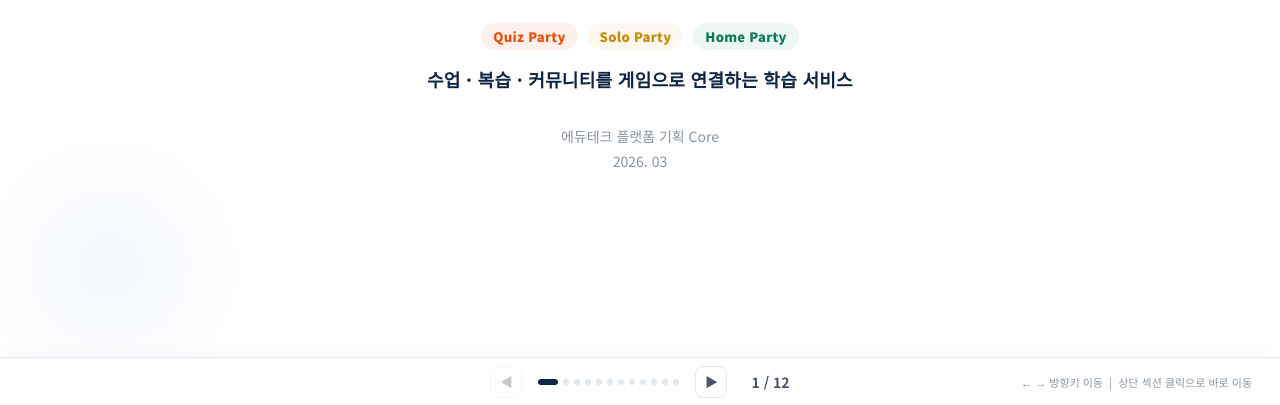
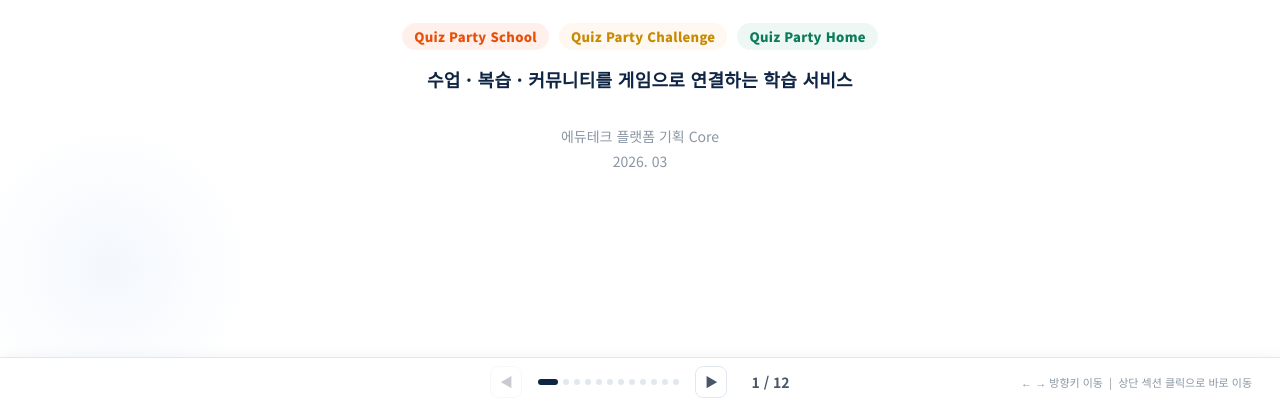
Before and after one commit to munmin0524-arch/report, a plain HTML site: page index.html in a window 1280 px wide. Shown: the part 395-800 px from the top of the page. Drawn offline with Linux system fonts and the light colour scheme.

Commit message:
서비스명 퀴즈파티 시리즈로 통합: School/Challenge/Home
Co-Authored-By: Claude Opus 4.6 <noreply@anthropic.com>

```diff
--- a/index.html
+++ b/index.html
@@ -479,9 +479,9 @@ html, body {
         Game Service Planning
       </div>
       <div class="up" style="display:flex;gap:10px;flex-wrap:wrap;justify-content:center;margin-bottom:16px;">
-        <span class="pill" style="background:#FFF0EB;color:var(--orange);font-weight:800;">Quiz Party</span>
-        <span class="pill" style="background:#FFF8F0;color:#C88A00;font-weight:800;">Solo Party</span>
-        <span class="pill" style="background:#EDF7F3;color:var(--green);font-weight:800;">Home Party</span>
+        <span class="pill" style="background:#FFF0EB;color:var(--orange);font-weight:800;">Quiz Party School</span>
+        <span class="pill" style="background:#FFF8F0;color:#C88A00;font-weight:800;">Quiz Party Challenge</span>
+        <span class="pill" style="background:#EDF7F3;color:var(--green);font-weight:800;">Quiz Party Home</span>
       </div>
       <div class="up" style="font-size:18px;font-weight:700;color:var(--navy);margin-bottom:32px;letter-spacing:.3px;">수업 · 복습 · 커뮤니티를 게임으로 연결하는 학습 서비스</div>
       <div class="up" style="font-size:14px;color:var(--text3);line-height:1.8;">
@@ -734,7 +734,7 @@ html, body {
     <div class="g3" style="flex:1;gap:16px;">
       <div class="game-c up" style="border-color:#FCCAB8;background:#FFF8F5;display:flex;flex-direction:column;">
         <div style="width:48px;height:48px;border-radius:12px;background:#FFE8E0;display:flex;align-items:center;justify-content:center;font-size:22px;font-weight:900;color:var(--orange);margin-bottom:12px;">1</div>
-        <div style="font-size:20px;font-weight:900;color:var(--orange);margin-bottom:4px;">Quiz Party</div>
+        <div style="font-size:20px;font-weight:900;color:var(--orange);margin-bottom:4px;">Quiz Party School</div>
         <span class="pill p-o" style="font-size:14.5px;margin-bottom:10px;display:inline-block;">교사용 · 실시간 수업 · 과제 (수업용)</span>
         <div class="body" style="font-size:16px;line-height:1.7;">
           교사·학생이 <strong>동시 참여</strong>하는 실시간 퀴즈 게임
@@ -743,12 +743,12 @@ html, body {
           간편 에디터로 빠르게 게임을 구성하고, 학생 참여 현황을 <strong>한눈에 확인</strong>
         </div>
         <div style="margin-top:30px;height:270px;border-radius:10px;overflow:hidden;">
-          <img src="6_1.png" alt="Quiz Party 화면" style="width:100%;height:100%;object-fit:cover;border-radius:10px;image-rendering:auto;">
+          <img src="6_1.png" alt="Quiz Party School 화면" style="width:100%;height:100%;object-fit:cover;border-radius:10px;image-rendering:auto;">
         </div>
       </div>
       <div class="game-c up" style="border-color:#C5D8F5;background:#F5F8FF;display:flex;flex-direction:column;">
         <div style="width:48px;height:48px;border-radius:12px;background:#EEF4FF;display:flex;align-items:center;justify-content:center;font-size:22px;font-weight:900;color:var(--blue);margin-bottom:12px;">2</div>
-        <div style="font-size:20px;font-weight:900;color:var(--blue);margin-bottom:4px;">Solo Party</div>
+        <div style="font-size:20px;font-weight:900;color:var(--blue);margin-bottom:4px;">Quiz Party Challenge</div>
         <span class="pill p-b" style="font-size:14.5px;margin-bottom:10px;display:inline-block;">학생용 · 자기 학습 · 처방 (복습용)</span>
         <div class="body" style="font-size:16px;line-height:1.7;">
           학생 혼자 진행하는 <strong>자기주도 학습</strong> 게임
@@ -757,12 +757,12 @@ html, body {
           틀린 문항 자동 추천 → 게임으로 다시 풀기, <strong>혼자서도 복습이 이어짐</strong>
         </div>
         <div style="margin-top:30px;height:270px;border-radius:10px;overflow:hidden;">
-          <img src="6_2.png" alt="Solo Party 화면" style="width:100%;height:100%;object-fit:cover;border-radius:10px;image-rendering:auto;">
+          <img src="6_2.png" alt="Quiz Party Challenge 화면" style="width:100%;height:100%;object-fit:cover;border-radius:10px;image-rendering:auto;">
         </div>
       </div>
       <div class="game-c up" style="border-color:#B3DECE;background:#F4FBF8;display:flex;flex-direction:column;">
         <div style="width:48px;height:48px;border-radius:12px;background:#EDF7F3;display:flex;align-items:center;justify-content:center;font-size:22px;font-weight:900;color:var(--green);margin-bottom:12px;">3</div>
-        <div style="font-size:20px;font-weight:900;color:var(--green);margin-bottom:4px;">Home Party</div>
+        <div style="font-size:20px;font-weight:900;color:var(--green);margin-bottom:4px;">Quiz Party Home</div>
         <span class="pill p-g" style="font-size:14.5px;margin-bottom:10px;display:inline-block;">보상 · 소셜 · 커뮤니티 (공부방)</span>
         <div class="body" style="font-size:16px;line-height:1.7;">
           학습 보상으로 <strong>꾸미고 소통</strong>하는 메타버스 공간
@@ -771,7 +771,7 @@ html, body {
           게임 보상으로 <strong>나만의 공부방 꾸미기</strong> + 친구와 학습 현황 공유·응원하는 <strong>커뮤니티</strong>
         </div>
         <div style="margin-top:30px;height:270px;border-radius:10px;overflow:hidden;">
-          <img src="6_3.png" alt="Home Party 화면" style="width:100%;height:100%;object-fit:cover;border-radius:10px;image-rendering:auto;">
+          <img src="6_3.png" alt="Quiz Party Home 화면" style="width:100%;height:100%;object-fit:cover;border-radius:10px;image-rendering:auto;">
         </div>
       </div>
     </div>
@@ -930,27 +930,27 @@ html, body {
         <div style="display:grid;grid-template-columns:1fr 1fr;gap:14px;flex:1;">
           <div class="card up" style="padding:14px 12px;text-align:center;display:flex;flex-direction:column;align-items:center;justify-content:center;">
             <div style="width:36px;height:36px;border-radius:8px;background:#FFE8E0;display:flex;align-items:center;justify-content:center;font-size:17px;font-weight:900;color:var(--orange);margin-bottom:6px;">1</div>
-            <div style="font-size:16px;font-weight:800;color:var(--navy);">퀴즈 파티</div>
+            <div style="font-size:16px;font-weight:800;color:var(--navy);">퀴즈파티 스쿨</div>
             <div style="font-size:13px;color:var(--text3);margin-top:3px;">수업용 실시간 게임</div>
             <div style="font-size:11px;color:var(--orange);font-weight:700;margin-top:2px;">교사용</div>
           </div>
           <div class="card up" style="padding:14px 12px;text-align:center;display:flex;flex-direction:column;align-items:center;justify-content:center;">
             <div style="width:36px;height:36px;border-radius:8px;background:#FFE8E0;display:flex;align-items:center;justify-content:center;font-size:17px;font-weight:900;color:var(--orange);margin-bottom:6px;">2</div>
-            <div style="font-size:16px;font-weight:800;color:var(--navy);">퀴즈 파티</div>
+            <div style="font-size:16px;font-weight:800;color:var(--navy);">퀴즈파티 스쿨</div>
             <div style="font-size:13px;color:var(--text3);margin-top:3px;">과제 출제 · 숙제 게임</div>
             <div style="font-size:11px;color:var(--orange);font-weight:700;margin-top:2px;">교사용</div>
           </div>
           <div class="card up" style="padding:14px 12px;text-align:center;display:flex;flex-direction:column;align-items:center;justify-content:center;">
             <div style="width:36px;height:36px;border-radius:8px;background:#EEF4FF;display:flex;align-items:center;justify-content:center;font-size:17px;font-weight:900;color:var(--blue);margin-bottom:6px;">3</div>
-            <div style="font-size:16px;font-weight:800;color:var(--navy);">솔로 파티</div>
-            <div style="font-size:13px;color:var(--text3);margin-top:3px;">자기 학습 · 처방 학습</div>
+            <div style="font-size:16px;font-weight:800;color:var(--navy);">퀴즈파티 챌린지</div>
+            <div style="font-size:13px;color:var(--text3);margin-top:3px;">자기 학습 · 오답 복습</div>
             <div style="font-size:11px;color:var(--blue);font-weight:700;margin-top:2px;">학생용</div>
           </div>
           <div class="card up" style="padding:14px 12px;text-align:center;display:flex;flex-direction:column;align-items:center;justify-content:center;">
             <div style="width:36px;height:36px;border-radius:8px;background:#EDF7F3;display:flex;align-items:center;justify-content:center;font-size:17px;font-weight:900;color:var(--green);margin-bottom:6px;">4</div>
-            <div style="font-size:16px;font-weight:800;color:var(--navy);">커뮤니티</div>
-            <div style="font-size:13px;color:var(--text3);margin-top:3px;">교사 자료 공유<br>학생 메타버스 (홈파티)</div>
-            <div style="font-size:11px;color:var(--green);font-weight:700;margin-top:2px;">교사·학생용</div>
+            <div style="font-size:16px;font-weight:800;color:var(--navy);">퀴즈파티 홈</div>
+            <div style="font-size:13px;color:var(--text3);margin-top:3px;">메타버스 공부방<br>보상 · 커뮤니티</div>
+            <div style="font-size:11px;color:var(--green);font-weight:700;margin-top:2px;">학생용</div>
           </div>
         </div>
         <div class="card-blue up" style="padding:14px 16px;flex-shrink:0;margin-top:4px;">
@@ -963,37 +963,37 @@ html, body {
         <div class="up" style="font-size:20px;font-weight:900;color:var(--orange);letter-spacing:.5px;">결합된 시너지</div>
         <!-- 순환 다이어그램 -->
         <div class="up" style="flex:1;position:relative;min-height:0;">
-          <!-- 상단 중앙: Quiz Party (STEP 1) -->
+          <!-- 상단 중앙: Quiz Party School (STEP 1) -->
           <div style="position:absolute;top:4px;left:50%;transform:translateX(-50%);z-index:2;width:180px;display:flex;flex-direction:column;align-items:center;gap:6px;">
             <div style="font-size:12px;font-weight:900;color:var(--orange);letter-spacing:1px;">STEP 1</div>
             <div style="width:100%;height:auto;border-radius:12px;background:var(--orange);color:#fff;padding:10px 14px;text-align:center;box-shadow:0 4px 16px rgba(232,80,10,.2);">
-              <div style="font-size:11px;font-weight:800;letter-spacing:1px;opacity:.7;">QUIZ PARTY</div>
+              <div style="font-size:11px;font-weight:800;letter-spacing:1px;opacity:.7;">QUIZ PARTY SCHOOL</div>
               <div style="font-size:14px;font-weight:900;">수업용 퀴즈</div>
             </div>
             <div style="width:100%;height:60px;border-radius:8px;overflow:hidden;">
-              <img src="6_1.png" alt="Quiz Party" style="width:100%;height:100%;object-fit:cover;border-radius:8px;">
+              <img src="6_1.png" alt="Quiz Party School" style="width:100%;height:100%;object-fit:cover;border-radius:8px;">
             </div>
           </div>
-          <!-- 우측 하단: Solo Party (STEP 2) -->
+          <!-- 우측 하단: Quiz Party Challenge (STEP 2) -->
           <div style="position:absolute;right:10%;bottom:4px;z-index:2;width:160px;display:flex;flex-direction:column;align-items:center;gap:6px;">
             <div style="font-size:12px;font-weight:900;color:var(--blue);letter-spacing:1px;">STEP 2</div>
             <div style="width:100%;height:auto;border-radius:12px;background:var(--blue);color:#fff;padding:10px 14px;text-align:center;box-shadow:0 4px 16px rgba(29,111,216,.2);">
-              <div style="font-size:11px;font-weight:800;letter-spacing:1px;opacity:.7;">SOLO PARTY</div>
+              <div style="font-size:11px;font-weight:800;letter-spacing:1px;opacity:.7;">QUIZ PARTY CHALLENGE</div>
               <div style="font-size:14px;font-weight:900;">복습용 게임</div>
             </div>
             <div style="width:100%;height:60px;border-radius:8px;overflow:hidden;">
-              <img src="6_2.png" alt="Solo Party" style="width:100%;height:100%;object-fit:cover;border-radius:8px;">
+              <img src="6_2.png" alt="Quiz Party Challenge" style="width:100%;height:100%;object-fit:cover;border-radius:8px;">
             </div>
           </div>
-          <!-- 좌측 하단: Home Party (STEP 3) -->
+          <!-- 좌측 하단: Quiz Party Home (STEP 3) -->
           <div style="position:absolute;left:10%;bottom:4px;z-index:2;width:160px;display:flex;flex-direction:column;align-items:center;gap:6px;">
             <div style="font-size:12px;font-weight:900;color:var(--green);letter-spacing:1px;">STEP 3</div>
             <div style="width:100%;height:auto;border-radius:12px;background:var(--green);color:#fff;padding:10px 14px;text-align:center;box-shadow:0 4px 16px rgba(10,124,89,.25);">
-              <div style="font-size:11px;font-weight:800;letter-spacing:1px;opacity:.7;">HOME PARTY</div>
+              <div style="font-size:11px;font-weight:800;letter-spacing:1px;opacity:.7;">QUIZ PARTY HOME</div>
               <div style="font-size:14px;font-weight:900;">나의 공부방</div>
             </div>
             <div style="width:100%;height:60px;border-radius:8px;overflow:hidden;">
-              <img src="6_3.png" alt="Home Party" style="width:100%;height:100%;object-fit:cover;border-radius:8px;">
+              <img src="6_3.png" alt="Quiz Party Home" style="width:100%;height:100%;object-fit:cover;border-radius:8px;">
             </div>
           </div>
           <!-- 순환 화살표 -->
@@ -1080,9 +1080,9 @@ html, body {
       </div>
       <div class="up" style="font-size:15px;color:var(--text3);font-weight:300;margin-bottom:32px;">에듀테크 플랫폼 기획 Core</div>
       <div class="up" style="display:flex;gap:12px;justify-content:center;flex-wrap:wrap;margin-bottom:36px;">
-        <span class="pill" style="background:#FFF0EB;color:var(--orange);font-weight:800;">Quiz Party</span>
-        <span class="pill" style="background:#FFF8F0;color:#C88A00;font-weight:800;">Solo Party</span>
-        <span class="pill" style="background:#EDF7F3;color:var(--green);font-weight:800;">Home Party</span>
+        <span class="pill" style="background:#FFF0EB;color:var(--orange);font-weight:800;">Quiz Party School</span>
+        <span class="pill" style="background:#FFF8F0;color:#C88A00;font-weight:800;">Quiz Party Challenge</span>
+        <span class="pill" style="background:#EDF7F3;color:var(--green);font-weight:800;">Quiz Party Home</span>
       </div>
       <div class="up" style="font-size:15px;color:var(--text3);cursor:pointer;transition:color .2s;" onmouseenter="this.style.color='var(--navy)'" onmouseleave="this.style.color='var(--text3)'" onclick="goTo(0)">← 처음으로 돌아가기</div>
     </div>
```
